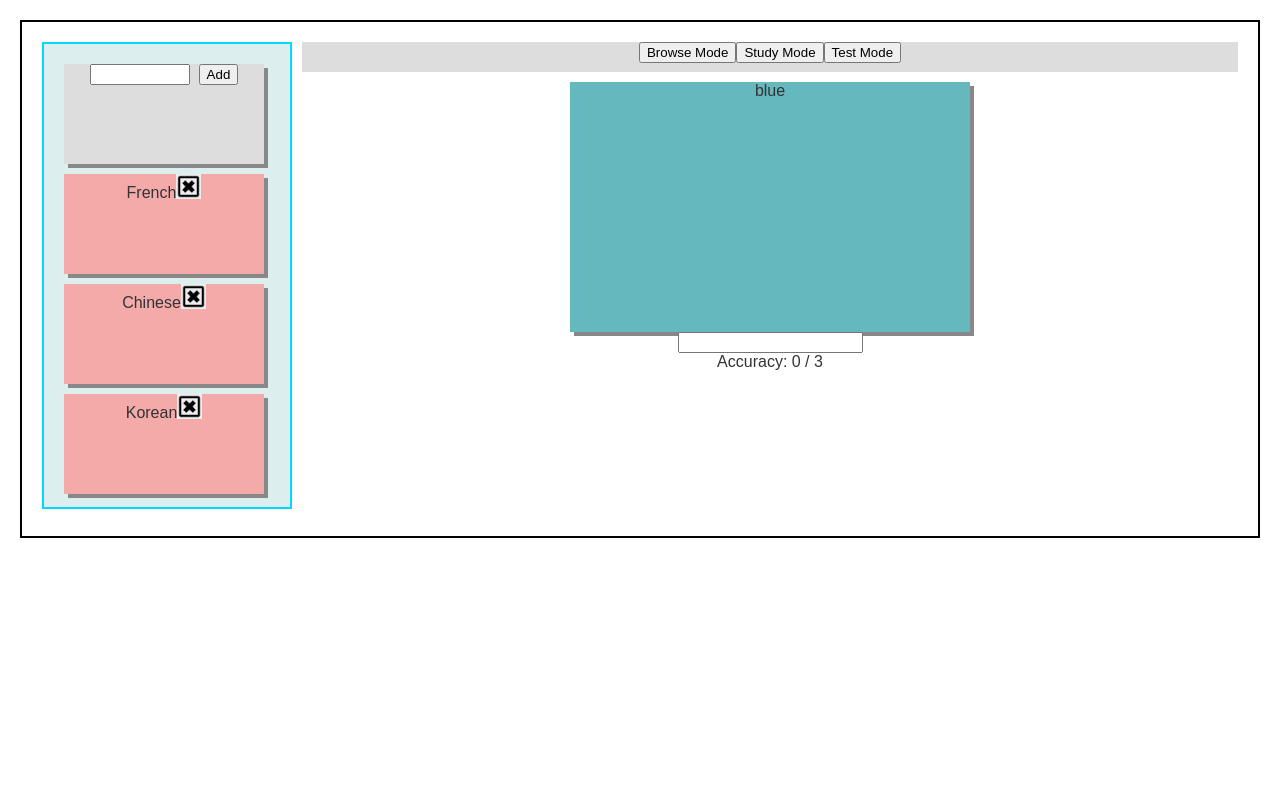
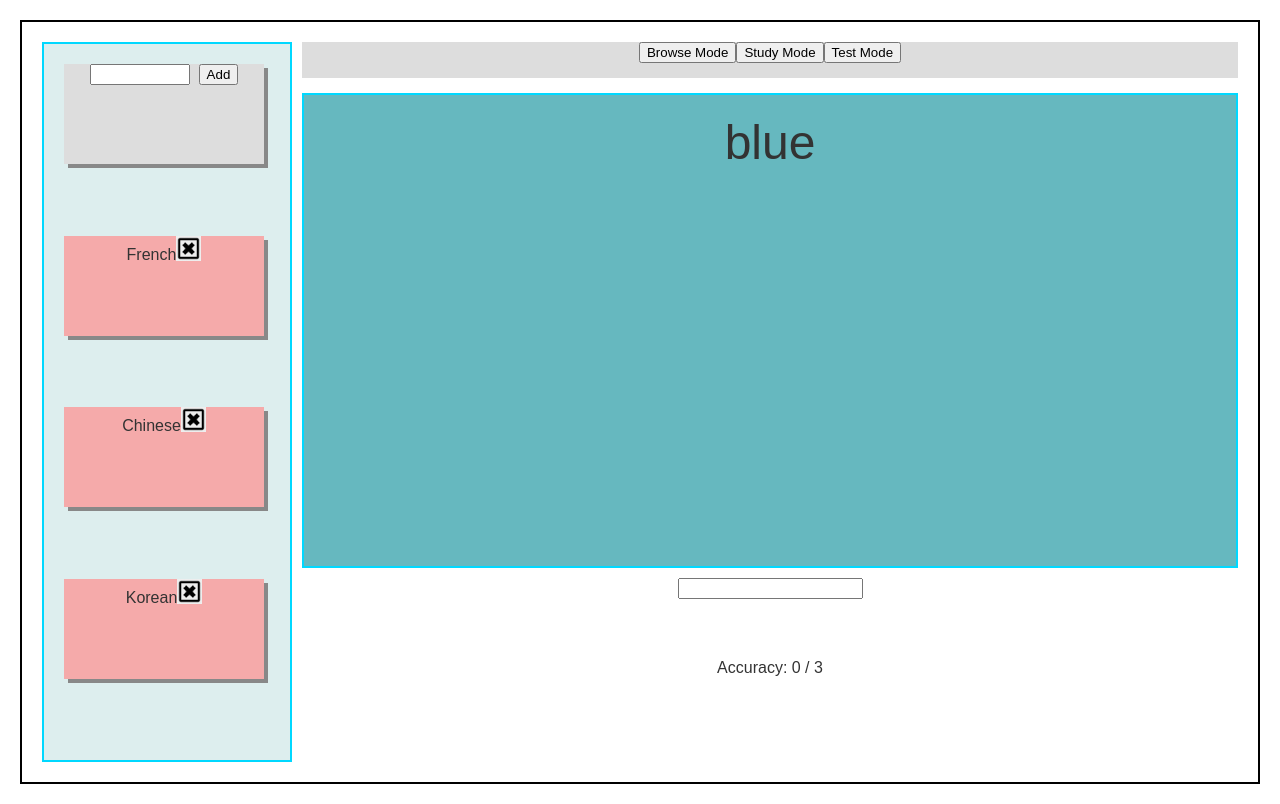
Before and after one commit to yyjoycewoo/VocabMaster, a React (Create React App) app: page / in a window 1280 px wide. Built offline with nearby package versions, Linux system fonts and the light colour scheme.

Commit message:
Set height to fill up entire window

```diff
--- a/src/components/Flashcard.js
+++ b/src/components/Flashcard.js
@@ -69,7 +69,7 @@ class Flashcard extends Component {
 
   renderNonFlipCard() {
     return (
-      <div className="Flashcard card center testCard">
+      <div className="Flashcard testCard">
         <div>
           <span>{this.props.question}</span>
         </div>
--- a/src/components/TestList.js
+++ b/src/components/TestList.js
@@ -17,13 +17,13 @@ class TestList extends Component {
     return (
       <div className="TestList">
       { this.isFinishedTest() ? (
-        <div>
+        [
           <Flashcard key={card["key"]}
             id={card["key"]}
             setId={card["setId"]}
             question={card["question"]}
             answer={card["answer"]}
-            display={this.props.mode} />
+            display={this.props.mode} />,
 
           <form className="answerForm" onSubmit={this.processAnswer}>
             <input
@@ -33,12 +33,11 @@ class TestList extends Component {
               value={this.state.question}
             />
           </form>
-        </div>
-        ) : ( // show results
-          <ResultsList correctCards={correctCards} incorrectCards={incorrectCards}/>
-        )
-      }
-        <div>Accuracy: {correctCards.length} / {numCards}</div>
+        ]
+      ) : ( // show results
+        <ResultsList correctCards={correctCards} incorrectCards={incorrectCards}/>
+      )}
+        <div className="accuracy">Accuracy: {correctCards.length} / {numCards}</div>
       </div>
     )
   }
--- a/src/styles/Flashcard.css
+++ b/src/styles/Flashcard.css
@@ -114,12 +114,8 @@
   line-height: 2em;
 }
 
-.testCard {
-  background: #66B8Bf;
-
+.studyCard {
+  width: 400px;
+	height: 250px;
+	font-size: 300%;
 }
-
-.testCard, .studyCard {
-  width: 400px;
-  height: 250px;
-}
--- a/src/styles/FlashcardList.css
+++ b/src/styles/FlashcardList.css
@@ -2,7 +2,7 @@
   padding: 20px;
   border: 2px solid #00D8FF;
   background: #DDEEFF;
-  max-height: 80vh;
+  height: 80vh;
   overflow: auto;
 
   grid-area: flashcardList;
--- a/src/styles/SetList.css
+++ b/src/styles/SetList.css
@@ -2,7 +2,7 @@
     padding: 20px;
     border: 2px solid #00D8FF;
     background: #DDEEEE;
-    max-height: 90vh;
+    height: 90vh;
     overflow: auto;
 
     grid-area: setList;
--- a/src/styles/TestList.css
+++ b/src/styles/TestList.css
@@ -1,27 +1,38 @@
-.testCards {
+.TestList {
+  display: flex;
+  flex-direction: column;
+  justify-content: center;
+  align-items: center;
+}
+
+.testCard {
   padding: 20px;
   border: 2px solid #00D8FF;
-  background: #DDEEFF;
-
-
-  display: grid;
+  background: #66B8Bf;
+  font-size: 300%;
+  flex: 6;
+  margin: 5px;
+  width: 100%;
+  /* display: grid;
   grid-template-columns: 33% 33% 33%;
   grid-template-rows: 90% minmax(30px, 5%);
   grid-gap: 10px;
   grid-template-areas:
     ". center ."
     ". answer .";
-  align-items: center;
+  align-items: center; */
 }
 
-
-.center {
-  grid-area: center;
-  margin: auto;
+.answerForm {
+  /* grid-area: answer; */
+  width: 80%;
+  flex: 1;
+  margin: 5px;
+  width: 100%;
 }
 
-
-
-.answerForm {
-  grid-area: answer;
+.accuracy {
+  flex: 1;
+  margin: 5px;
+  width: 100%;
 }
```
